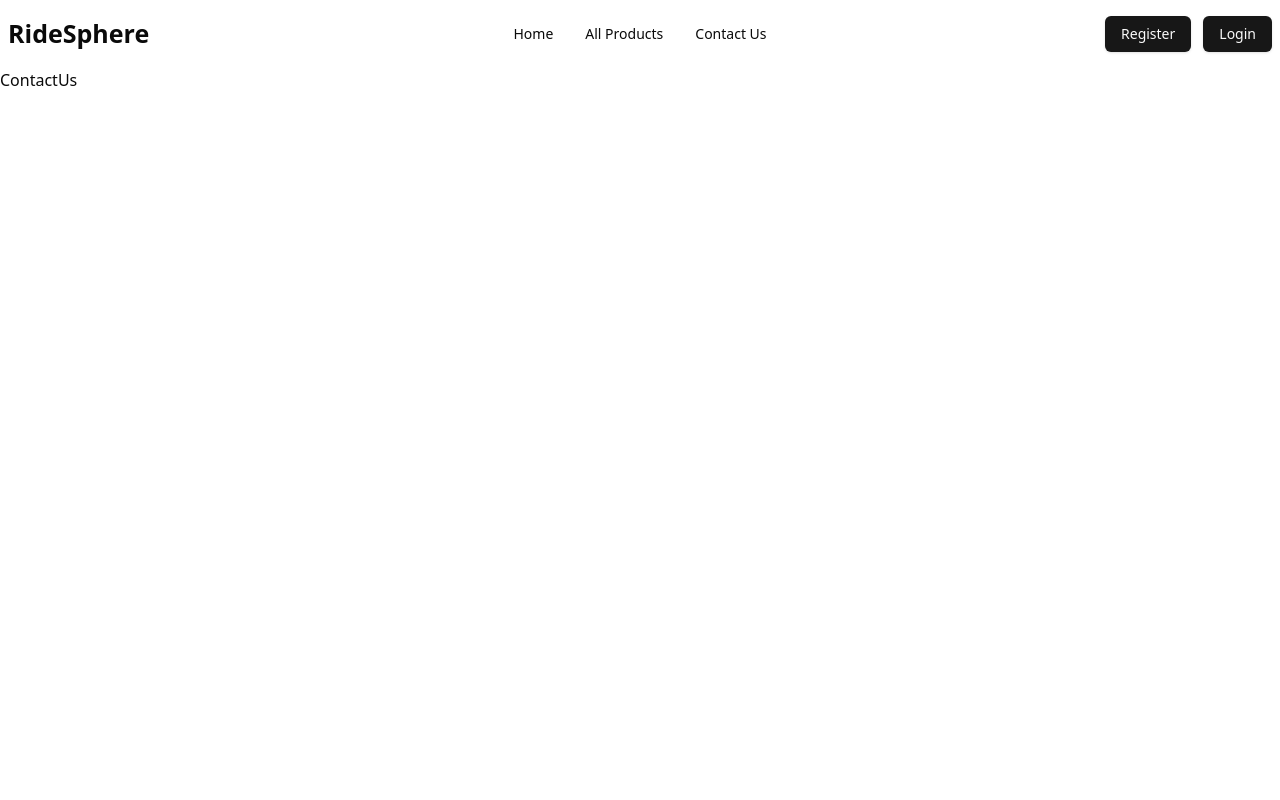
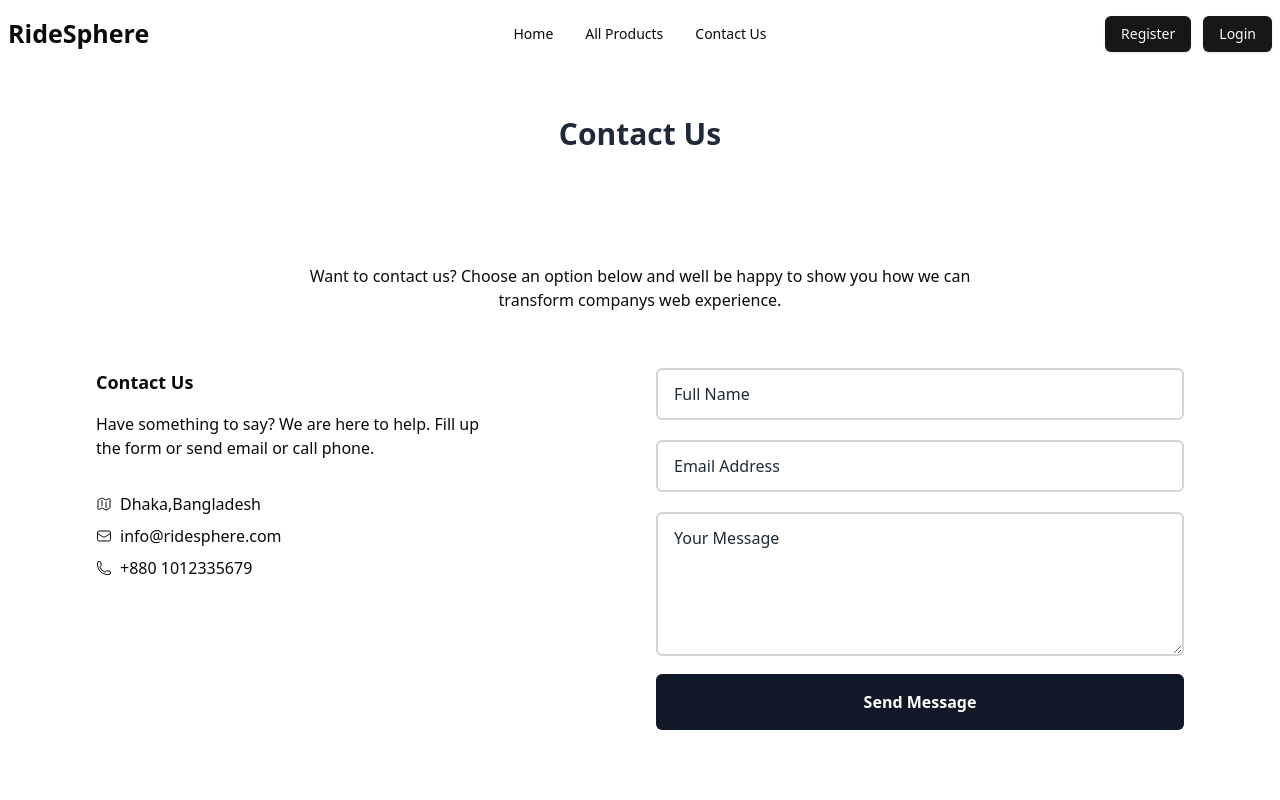
Before and after one commit to SadikMuktadir/bicycle-store-front-end, a React (Vite) app: page /contactUs in a window 1280 px wide. Shown: the top 800 px of the page. Built offline with nearby package versions, Linux system fonts and the light colour scheme.

Commit message:
contact page  is completed

```diff
--- a/package.json
+++ b/package.json
@@ -13,6 +13,7 @@
     "@egjs/react-flicking": "^4.12.0",
     "@hookform/resolvers": "^4.0.0",
     "@radix-ui/react-label": "^2.1.2",
+    "@radix-ui/react-slider": "^1.2.3",
     "@radix-ui/react-slot": "^1.1.2",
     "@reduxjs/toolkit": "^2.5.1",
     "antd": "^5.24.0",
--- a/src/components/home/Home.tsx
+++ b/src/components/home/Home.tsx
@@ -1,7 +1,6 @@
 import Banner from "./Banner";
 
 import FeaturedBicycles from "./FeaturedBicycles";
-import Footer from "./Footer";
 import Testimonials from "./Testimonials";
 
 const Home = () => {
@@ -10,7 +9,6 @@ const Home = () => {
       <Banner></Banner>
       <FeaturedBicycles></FeaturedBicycles>
       <Testimonials></Testimonials>
-      <Footer></Footer>
     </div>
   );
 };
--- a/src/components/layout/MainLayout.tsx
+++ b/src/components/layout/MainLayout.tsx
@@ -1,11 +1,13 @@
 import { Outlet } from "react-router-dom";
 import Navbar from "../shared/Navbar";
+import Footer from "../home/Footer";
 
 const MainLayout = () => {
   return (
     <div>
       <Navbar></Navbar>
       <Outlet></Outlet>
+      <Footer></Footer>
     </div>
   );
 };
--- a/src/components/pages/public/AllProducts.tsx
+++ b/src/components/pages/public/AllProducts.tsx
@@ -4,7 +4,6 @@ import { Col, Input, Row, Spin, Select, Slider, Checkbox, Card } from "antd";
 import { Link } from "react-router-dom";
 import { useState } from "react";
 import { Button } from "@/components/ui/button";
-
 const { Option } = Select;
 
 const AllProducts = () => {
@@ -109,8 +108,7 @@ const AllProducts = () => {
                     Brand: {item?.brand}
                   </p>
                   <p className="text-gray-600">Price: ${item?.price}</p>
-                  <p className="text-gray-600">Category: {item?.category}</p>
-                  <p className="text-gray-600">Model: {item?.model}</p>
+                  <p className="text-gray-600">Category: {item?.type}</p>
                   <p className="text-gray-500 text-sm flex-grow">
                     {item?.description.length > 100
                       ? `${item?.description.slice(0, 100)}...`
@@ -121,7 +119,10 @@ const AllProducts = () => {
                       item?.quantity > 0 ? "text-green-500" : "text-red-500"
                     }`}
                   >
-                    {item?.quantity > 0 ? "In Stock" : "Out of Stock"}
+                    <div>{item?.quantity}</div>
+                    <div>
+                      {item?.quantity > 0 ? "In Stock" : "Out of Stock"}
+                    </div>
                   </p>
                 </div>
 
--- a/src/components/pages/public/ContactUs.tsx
+++ b/src/components/pages/public/ContactUs.tsx
@@ -1,7 +1,129 @@
 const ContactUs = () => {
   return (
-    <div>
-      <h1>ContactUs</h1>
+    <div className="my-12 px-4 lg:px-16">
+      <h1 className="text-center text-3xl font-bold text-gray-800 mb-6">
+        Contact Us
+      </h1>
+      <div>
+        <div className="" id="contact">
+          <div className="max-w-7xl mx-auto px-4 sm:px-6 lg:px-8 pt-16 text-center">
+            <p className="pt-6 pb-6 text-base max-w-2xl text-center m-auto dark:text-gray-400">
+              Want to contact us? Choose an option below and well be happy to
+              show you how we can transform companys web experience.
+            </p>
+          </div>
+          <div className="max-w-7xl mx-auto px-4 sm:px-6 lg:px-8 pt-8 pb-16 grid md:grid-cols-2 lg:grid-cols-2 gap-y-8 md:gap-x-8 md:gap-y-8 lg:gap-x-8 lg:gap-y-16">
+            <div>
+              <h2 className="text-lg font-bold dark:text-gray-100">
+                Contact Us
+              </h2>
+              <p className="max-w-sm mt-4 mb-4 dark:text-gray-400">
+                Have something to say? We are here to help. Fill up the form or
+                send email or call phone.
+              </p>
+              <div className="flex items-center mt-8 space-x-2 text-dark-600 dark:text-gray-400">
+                <svg
+                  xmlns="http://www.w3.org/2000/svg"
+                  fill="none"
+                  viewBox="0 0 24 24"
+                  stroke-width="1.5"
+                  stroke="currentColor"
+                  aria-hidden="true"
+                  className="w-4 h-4"
+                >
+                  <path
+                    stroke-linecap="round"
+                    stroke-linejoin="round"
+                    d="M9 6.75V15m6-6v8.25m.503 3.498l4.875-2.437c.381-.19.622-.58.622-1.006V4.82c0-.836-.88-1.38-1.628-1.006l-3.869 1.934c-.317.159-.69.159-1.006 0L9.503 3.252a1.125 1.125 0 00-1.006 0L3.622 5.689C3.24 5.88 3 6.27 3 6.695V19.18c0 .836.88 1.38 1.628 1.006l3.869-1.934c.317-.159.69-.159 1.006 0l4.994 2.497c.317.158.69.158 1.006 0z"
+                  ></path>
+                </svg>
+                <span>Dhaka,Bangladesh</span>
+              </div>
+              <div className="flex items-center mt-2 space-x-2 text-dark-600 dark:text-gray-400">
+                <svg
+                  xmlns="http://www.w3.org/2000/svg"
+                  fill="none"
+                  viewBox="0 0 24 24"
+                  stroke-width="1.5"
+                  stroke="currentColor"
+                  aria-hidden="true"
+                  className="w-4 h-4"
+                >
+                  <path
+                    stroke-linecap="round"
+                    stroke-linejoin="round"
+                    d="M21.75 6.75v10.5a2.25 2.25 0 01-2.25 2.25h-15a2.25 2.25 0 01-2.25-2.25V6.75m19.5 0A2.25 2.25 0 0019.5 4.5h-15a2.25 2.25 0 00-2.25 2.25m19.5 0v.243a2.25 2.25 0 01-1.07 1.916l-7.5 4.615a2.25 2.25 0 01-2.36 0L3.32 8.91a2.25 2.25 0 01-1.07-1.916V6.75"
+                  ></path>
+                </svg>
+                <a href="mailto:hello@company.com">info@ridesphere.com</a>
+              </div>
+              <div className="flex items-center mt-2 space-x-2 text-dark-600 dark:text-gray-400">
+                <svg
+                  xmlns="http://www.w3.org/2000/svg"
+                  fill="none"
+                  viewBox="0 0 24 24"
+                  stroke-width="1.5"
+                  stroke="currentColor"
+                  aria-hidden="true"
+                  className="w-4 h-4"
+                >
+                  <path
+                    stroke-linecap="round"
+                    stroke-linejoin="round"
+                    d="M2.25 6.75c0 8.284 6.716 15 15 15h2.25a2.25 2.25 0 002.25-2.25v-1.372c0-.516-.351-.966-.852-1.091l-4.423-1.106c-.44-.11-.902.055-1.173.417l-.97 1.293c-.282.376-.769.542-1.21.38a12.035 12.035 0 01-7.143-7.143c-.162-.441.004-.928.38-1.21l1.293-.97c.363-.271.527-.734.417-1.173L6.963 3.102a1.125 1.125 0 00-1.091-.852H4.5A2.25 2.25 0 002.25 4.5v2.25z"
+                  ></path>
+                </svg>
+                <a href="tel:11111111111">+880 1012335679</a>
+              </div>
+            </div>
+            <div>
+              <form>
+                <input
+                  type="checkbox"
+                  id=""
+                  className="hidden"
+                  name="botcheck"
+                ></input>
+                <div className="mb-5">
+                  <input
+                    type="text"
+                    placeholder="Full Name"
+                    autoComplete="false"
+                    className="w-full px-4 py-3 border-2 placeholder:text-gray-800 dark:text-white rounded-md outline-none dark:placeholder:text-gray-200 dark:bg-gray-900 focus:ring-4 border-gray-300 focus:border-gray-600 ring-gray-100 dark:border-gray-600 dark:focus:border-white dark:ring-0"
+                    name="name"
+                  ></input>
+                </div>
+                <div className="mb-5">
+                  <label htmlFor="email_address" className="sr-only">
+                    Email Address
+                  </label>
+                  <input
+                    id="email_address"
+                    type="email"
+                    placeholder="Email Address"
+                    autoComplete="false"
+                    className="w-full px-4 py-3 border-2 placeholder:text-gray-800 dark:text-white rounded-md outline-none dark:placeholder:text-gray-200 dark:bg-gray-900   focus:ring-4  border-gray-300 focus:border-gray-600 ring-gray-100 dark:border-gray-600 dark:focus:border-white dark:ring-0"
+                    name="email"
+                  ></input>
+                </div>
+                <div className="mb-3">
+                  <textarea
+                    placeholder="Your Message"
+                    className="w-full px-4 py-3 border-2 placeholder:text-gray-800 dark:text-white dark:placeholder:text-gray-200 dark:bg-gray-900   rounded-md outline-none  h-36 focus:ring-4  border-gray-300 focus:border-gray-600 ring-gray-100 dark:border-gray-600 dark:focus:border-white dark:ring-0"
+                    name="message"
+                  ></textarea>
+                </div>
+                <button
+                  type="submit"
+                  className="w-full py-4 font-semibold text-white transition-colors bg-gray-900 rounded-md hover:bg-gray-800 focus:outline-none focus:ring-offset-2 focus:ring focus:ring-gray-200 px-7 dark:bg-white dark:text-black "
+                >
+                  Send Message
+                </button>
+              </form>
+            </div>
+          </div>
+        </div>
+      </div>
     </div>
   );
 };
--- /dev/null
+++ b/src/components/ui/slider.tsx
@@ -0,0 +1,26 @@
+import * as React from "react"
+import * as SliderPrimitive from "@radix-ui/react-slider"
+
+import { cn } from "@/lib/utils"
+
+const Slider = React.forwardRef<
+  React.ElementRef<typeof SliderPrimitive.Root>,
+  React.ComponentPropsWithoutRef<typeof SliderPrimitive.Root>
+>(({ className, ...props }, ref) => (
+  <SliderPrimitive.Root
+    ref={ref}
+    className={cn(
+      "relative flex w-full touch-none select-none items-center",
+      className
+    )}
+    {...props}
+  >
+    <SliderPrimitive.Track className="relative h-1.5 w-full grow overflow-hidden rounded-full bg-primary/20">
+      <SliderPrimitive.Range className="absolute h-full bg-primary" />
+    </SliderPrimitive.Track>
+    <SliderPrimitive.Thumb className="block h-4 w-4 rounded-full border border-primary/50 bg-background shadow transition-colors focus-visible:outline-none focus-visible:ring-1 focus-visible:ring-ring disabled:pointer-events-none disabled:opacity-50" />
+  </SliderPrimitive.Root>
+))
+Slider.displayName = SliderPrimitive.Root.displayName
+
+export { Slider }
```
Also changed, not shown: src/components/home/ProductDetails.tsx (+63 -20 lines), src/styles/styles.css (added, +9 -0 lines), 1 other file (tests, documents, lock files or other folders).
